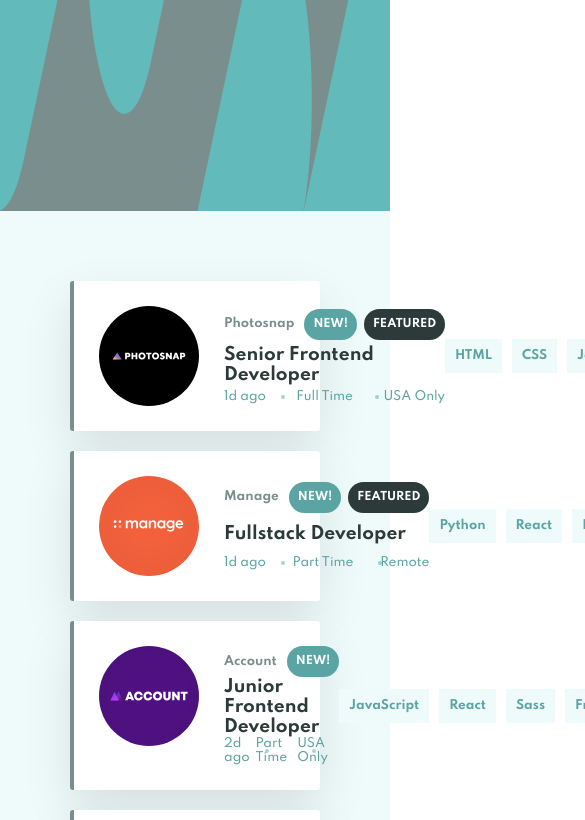
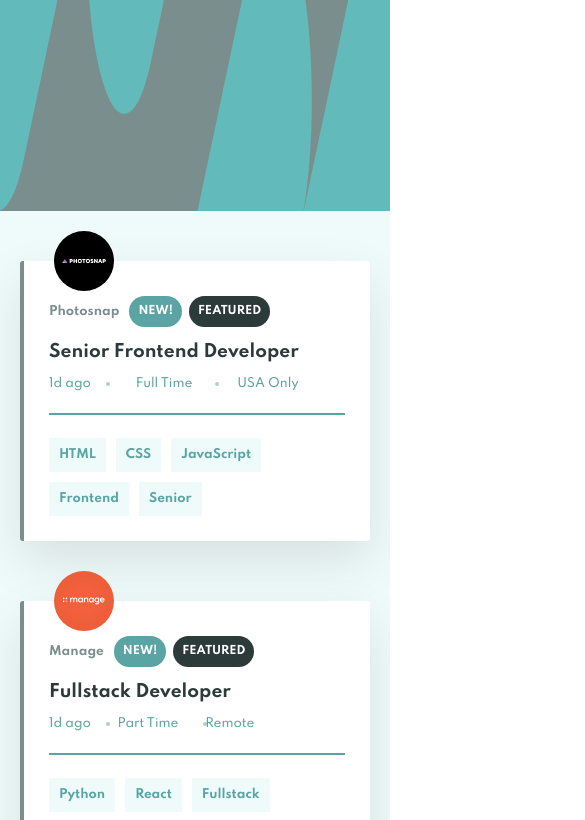
Before and after one commit to SwastikSonkusare/Job-listing-with-filtering, a React (Create React App) app: page / in a window 390 px wide. Shown: the top 820 px of the page, 585 px wide, since content can reach past the window. Built offline with nearby package versions, Linux system fonts and the light colour scheme.

Commit message:
in-progress: responsiveness

```diff
--- a/src/components/Card/Card.js
+++ b/src/components/Card/Card.js
@@ -4,6 +4,16 @@ import data from "../../data.json";
 
 import "./Card.scss";
 const Card = () => {
+    let selectedCatrgories = [];
+
+
+    const clickHandler = (categories) => {
+        selectedCatrgories.push(categories);
+
+        console.log(selectedCatrgories)
+    }
+
+
   return (
     <div className="card">
       {data.map((item) => (
@@ -36,13 +46,13 @@ const Card = () => {
 
           <div className="card__categories">
             {item.languages.map((language) => (
-              <span className="card__category">{language}</span>
+              <span className="card__category" onClick={() => clickHandler(language)}>{language}</span>
             ))}
             {item.tools.map((tool) => (
-              <span className="card__category">{tool}</span>
+              <span className="card__category" onClick={() => clickHandler(tool)}>{tool}</span>
             ))}
-            <span className="card__category">{item.role}</span>
-            <span className="card__category">{item.level}</span>
+            <span className="card__category" onClick={() => clickHandler(item.role)}>{item.role}</span>
+            <span className="card__category" onClick={() => clickHandler(item.level)}>{item.level}</span>
           </div>
         </div>
       ))}
--- a/src/components/Card/Card.scss
+++ b/src/components/Card/Card.scss
@@ -6,46 +6,77 @@
     background-color: $light-grayish-cyan-primary;
     padding: 7rem;
 
+    @media only screen and (max-width: 62.5em) {
+        padding: 5rem 2rem 2rem 2rem;
+    }
+
     &__container {
+        position: relative;
         display: flex;
         justify-content: space-between;
         align-items: center;
         padding: 2.5rem;
-        position: relative;
         background-color: $color-white;
-        max-width: 100rem;
+        max-width: 120rem;
         margin: 0 auto 2rem auto;
         z-index: 10;
         box-shadow: 0 2rem 5rem rgba(0, 0, 0, 0.1);
         border-left: 4px solid $dark-grayish-cyan;
         border-radius: 3px;
+
+        @media only screen and (max-width: 62.5em) {
+            flex-direction: column;
+            align-items: unset;
+            margin-bottom: 6rem;
+        }
     }
 
     &__logo {
         width: 100px;
         height: 100px;
+
+        @media only screen and (max-width: 62.5em) {
+            position: absolute;
+            top: 0;
+            left: 30px;
+            width: 60px;
+            height: 60px;
+            transform: translateY(-50%);
+        }
+
     }
 
     &__info {
         display: flex;
         justify-content: center;
         grid-gap: 2.5rem;
+
+        @media only screen and (max-width: 62.5em) {
+            justify-content: unset;
+        }
     }
 
     &__left-section {
         display: flex;
         flex-direction: column;
         justify-content: space-around;
+
+        @media only screen and (max-width: 62.5em) {
+            grid-gap: 1.5rem;
+            margin-top: 1rem;
+        }
     }
 
     &__details {
         display: flex;
         align-items: center;
+        grid-gap: 1rem;
+        flex-wrap: wrap;
+
     }
 
 
     &__company-name {
-        margin-right: 1rem;
         font-size: 1.2rem;
         font-weight: 700;
         color: $dark-grayish-cyan;
@@ -87,10 +118,16 @@
     &__position {
         font-size: 1.7rem;
         color: $very-dark-grayish-cyan;
+        cursor: pointer;
+
+        &:hover {
+            color: $desaturated-dark-cyan;
+        }
     }
 
     &__content {
         display: flex;
+        flex-wrap: wrap;
         justify-content: space-between;
         font-size: 1.2rem;
         color: $desaturated-dark-cyan;
@@ -123,8 +160,22 @@
     }
 
     &__categories {
+        margin-top: 3.5rem;
         display: flex;
+        flex-wrap: wrap;
         grid-gap: 1rem;
+
+        &::before {
+            content: "";
+            display: block;
+            width: 100%;
+            border: .2px solid $desaturated-dark-cyan;
+            transform: translateY(-13px);
+
+            @media only screen and (min-width: 62.5em) {
+                display: none;
+            }
+        }
     }
 
     &__category {
@@ -133,5 +184,13 @@
         padding: 1rem;
         font-weight: 700;
         font-size: 1.2rem;
+        cursor: pointer;
+
+        &:hover {
+            background-color: $desaturated-dark-cyan;
+            color: $color-white;
+        }
+
+
     }
 }
--- a/src/index.scss
+++ b/src/index.scss
@@ -15,7 +15,7 @@ html {
     min-height: 100vh;
 
     @media only screen and (min-width: 81.25em) {
-        font-size: 84.5%;    //1rem = 13.5px
+        font-size: 78.5%;    //1rem = 13.5px
     }
 
 }
```
